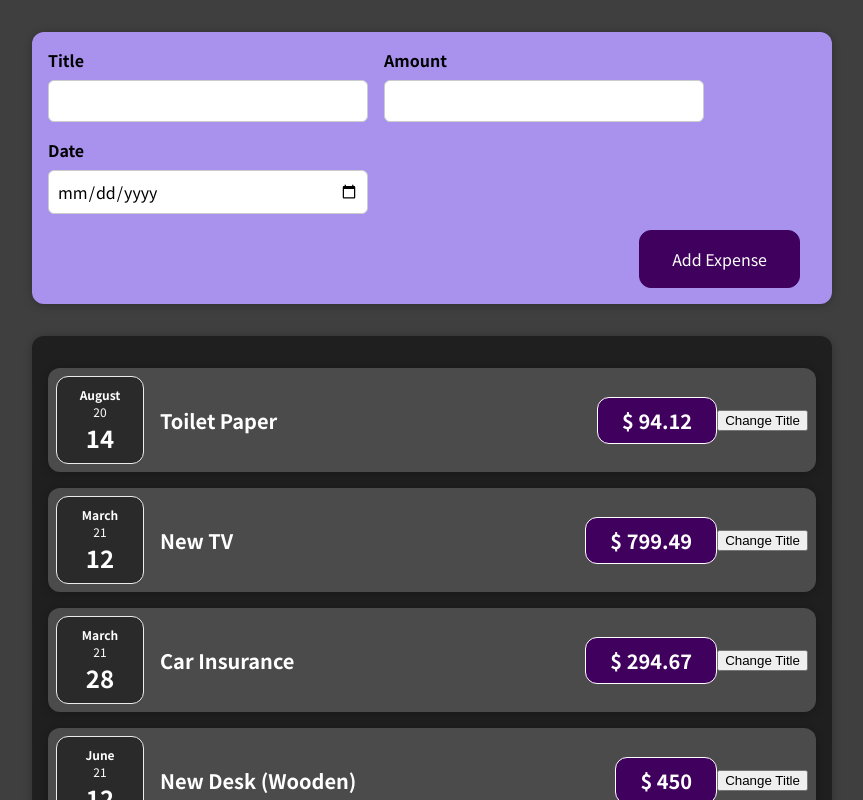
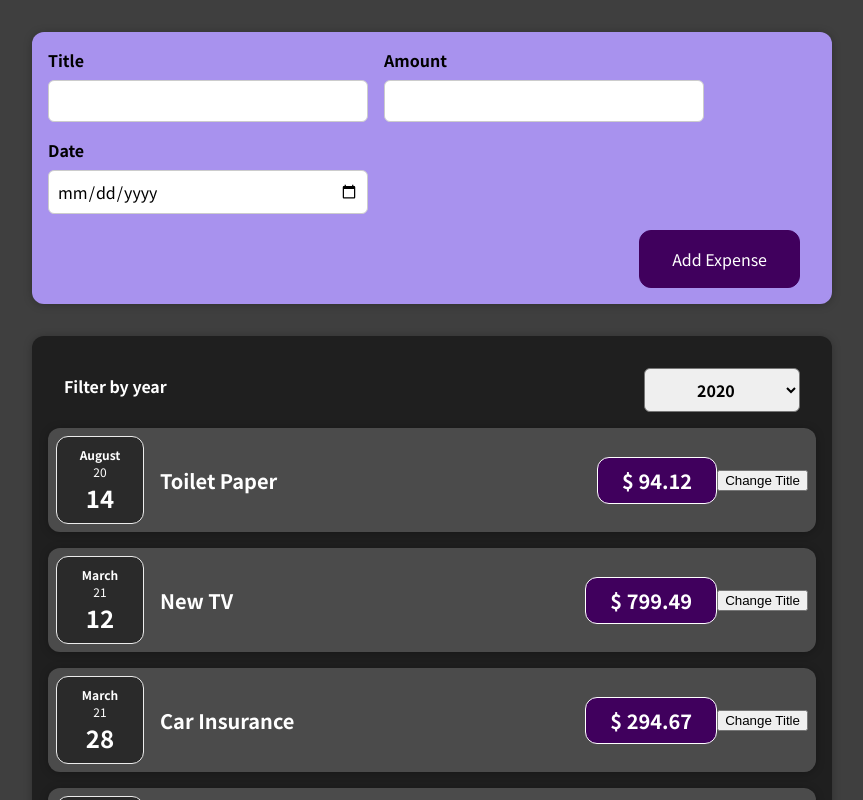
Before and after one commit to Suxrob9966/React-Complete-Guide, a React (Create React App) app: page / in a window 1280 px wide. Shown: the top 800 px of the page, without its empty margins (208-1071 px from the left). Built offline with nearby package versions, Linux system fonts and the light colour scheme.

Commit message:
add filter component

```diff
--- a/src/components/Expenses/Expenses.js
+++ b/src/components/Expenses/Expenses.js
@@ -1,14 +1,26 @@
 import ExpenseItem from "./ExpenseItem";
 import Card from "../UI/Card"; // go up one folder and then go into UI folder
+import ExpensesFilter from "../ExpensesFilter/ExpensesFilter";
 import "./Expenses.css";
-import React from "react";
+import React, { useState } from "react";
 
 const Expenses = (props) => {
   //   const expensesItems = props.items.map((item) => (
   //     <ExpenseItem title={item.title} amount={item.amount} date={item.date} />
   //   ));    // same with the bottom one
+  const [filteredYear, setFilteredYear] = useState("2020");
+
+  const expenseFilterHandler = (selectedYear) => {
+    setFilteredYear(selectedYear);
+  };
+
   return (
+    <div>
       <Card className="expenses">
+        <ExpensesFilter
+          selected={filteredYear}
+          onExpenseFilterHandler={expenseFilterHandler}
+        />
         <ExpenseItem
           title={props.items[0].title}
           amount={props.items[0].amount}
@@ -32,6 +44,7 @@
 
         {/* {expensesItems} */}
       </Card>
+    </div>
   );
 };
 
--- /dev/null
+++ b/src/components/ExpensesFilter/ExpensesFilter.css
@@ -0,0 +1,24 @@
+.expenses-filter {
+  color: white;
+  padding: 0 1rem;
+}
+
+.expenses-filter__control {
+  display: flex;
+  width: 100%;
+  align-items: center;
+  justify-content: space-between;
+  margin: 1rem 0;
+}
+
+.expenses-filter label {
+  font-weight: bold;
+  margin-bottom: 0.5rem;
+}
+
+.expenses-filter select {
+  font: inherit;
+  padding: 0.5rem 3rem;
+  font-weight: bold;
+  border-radius: 6px;
+}
--- /dev/null
+++ b/src/components/ExpensesFilter/ExpensesFilter.js
@@ -0,0 +1,25 @@
+import React, { useState } from "react";
+import "./ExpensesFilter.css";
+
+const ExpensesFilter = (props) => {
+  const yearChangeHandler = (event) => {
+    // console.log(event.target.value);
+    props.onExpenseFilterHandler(event.target.value);
+  };
+
+  return (
+    <div className="expenses-filter">
+      <div className="expenses-filter__control">
+        <label>Filter by year</label>
+        <select value={props.selected} onChange={yearChangeHandler}>
+          <option value="2022">2022</option>
+          <option value="2021">2021</option>
+          <option value="2020">2020</option>
+          <option value="2019">2019</option>
+        </select>
+      </div>
+    </div>
+  );
+};
+
+export default ExpensesFilter;
```
Also changed, not shown: 1 other file (tests, documents, lock files or other folders). Lines whose indentation alone changed are shown as unchanged.
